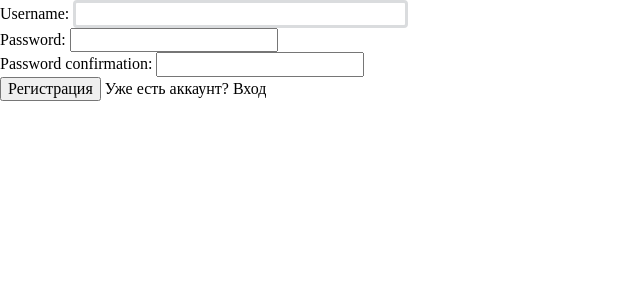
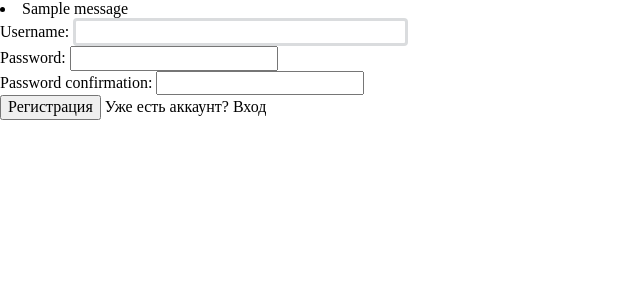
Before and after one commit to PavelPythonDeveloper/salary_calculation, a Django app: page /users/register/ in a window 1280 px wide. Shown: the top 300 px of the page, without its empty margins (0-640 px from the left). Run offline with Django 4.2, Linux system fonts and the light colour scheme; tables that the repository leaves empty hold one stand-in row (values such as "Sample post"); one stand-in notice (Sample message) is shown.

Commit message:
Add message display condition

```diff
--- a/salarycalculation/users/templates/base.html
+++ b/salarycalculation/users/templates/base.html
@@ -10,7 +10,11 @@
 <link rel="preconnect" href="https://fonts.gstatic.com" crossorigin>
 <link href="https://fonts.googleapis.com/css2?family=Caveat&display=swap" rel="stylesheet">
   <title>{% block title %}{% endblock %}</title>
-    {{ message }}
+  {% if messages %}
+    {% for message in messages %}
+      <li>{{ message }}</li>
+    {% endfor %}
+  {% endif %}
 </head>
 <body>
 {% block content %}
```
